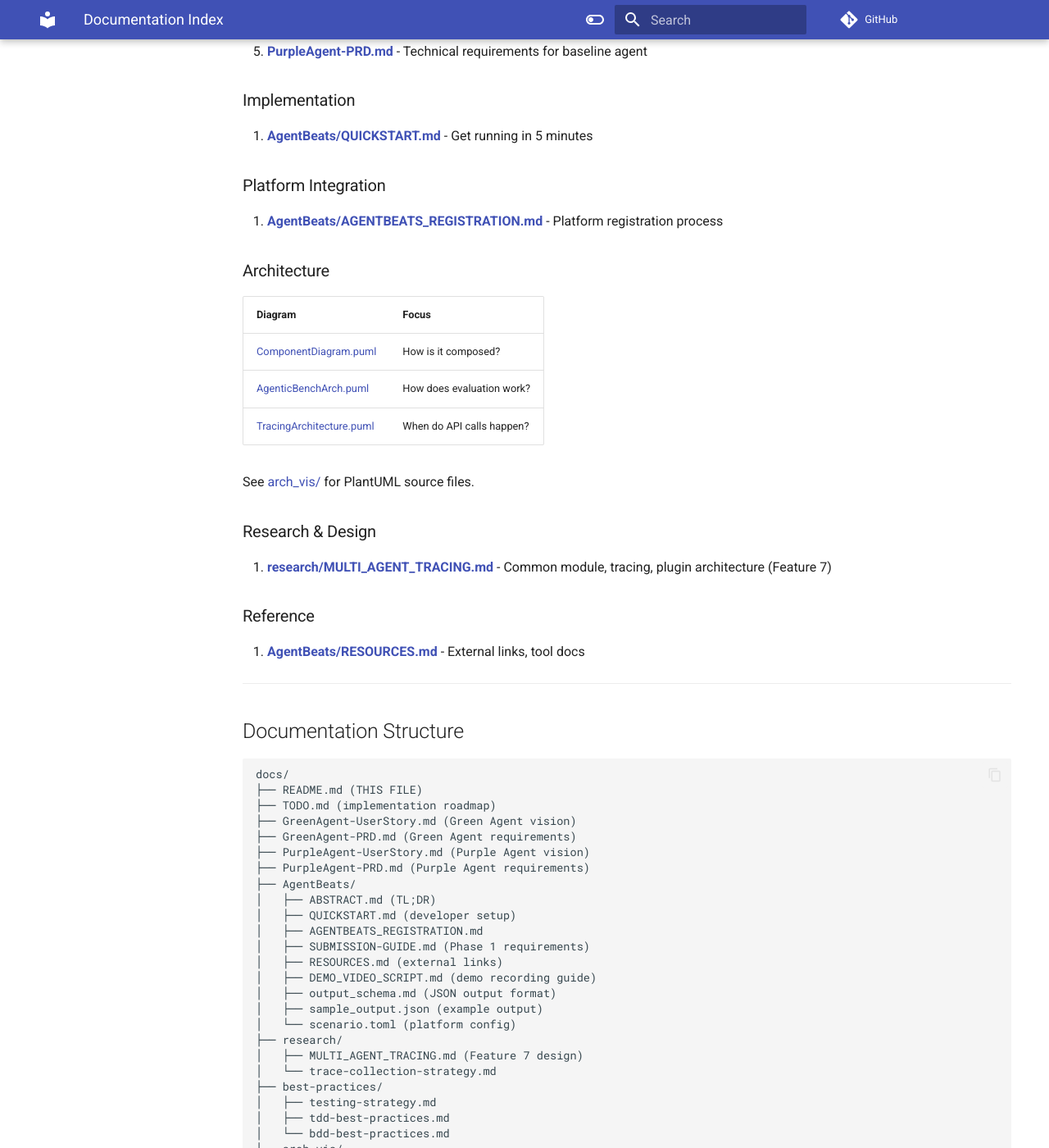
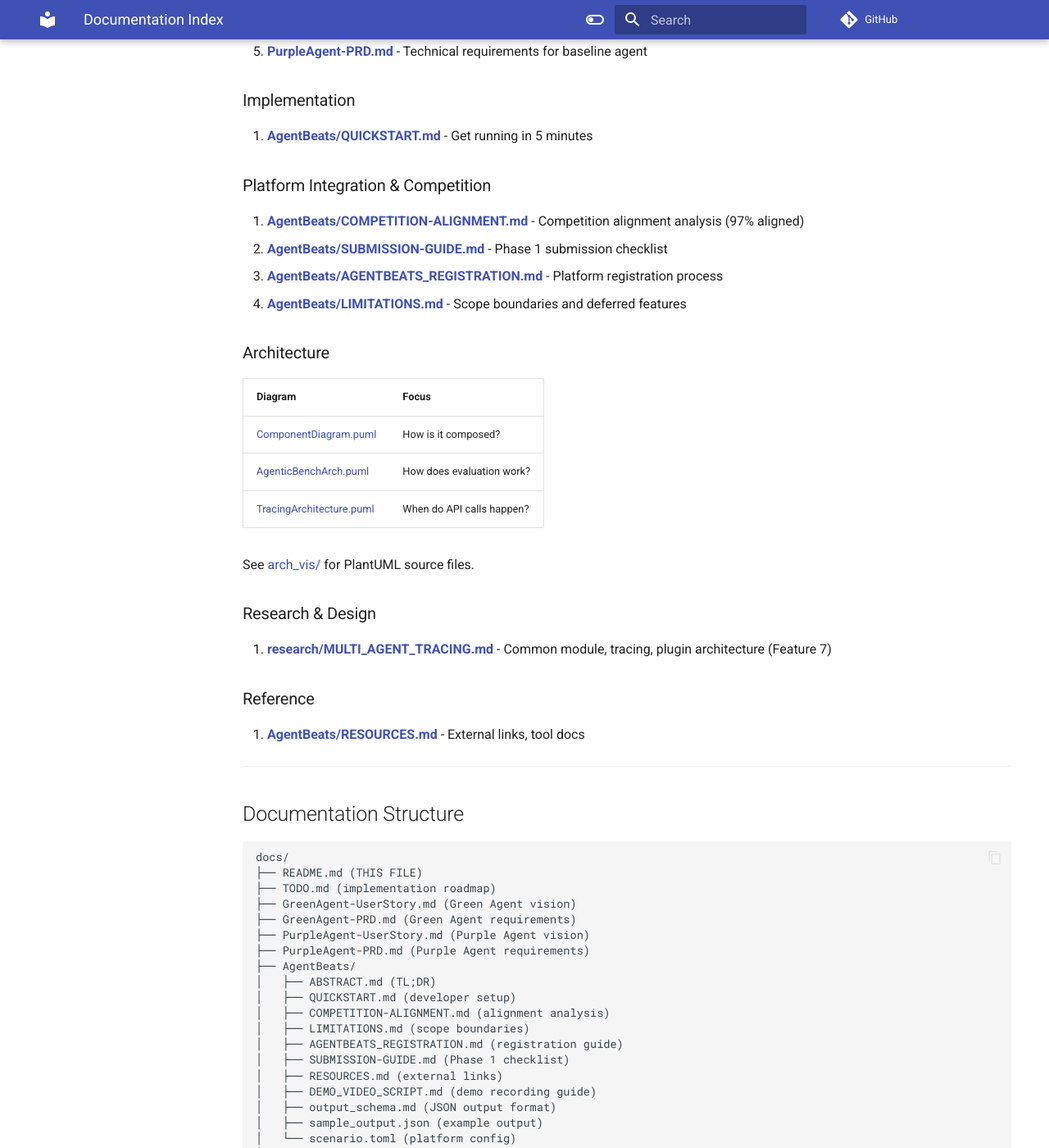
Before and after one commit to qte77/RDI-AgentBeats-MAS-GraphJudge, an MkDocs documentation site: the page built from docs/README.md, in a window 1280 px wide and 1400 px high, scrolled down 600 px. Shown: the whole window at 82% size. Built offline with MkDocs 1.6.1 and Material for MkDocs 9.7.7, drawn with Linux system fonts in a browser that asks for light colours; comment, search, counter and statistics services are not loaded; some of the changed text lies outside the part shown.

Commit message:
docs: refactor and reorganize README files
Restructure main README.md and docs/README.md for improved clarity and navigation. Reorganize sections and update content formatting.

Changes:
- README.md: restructure content and update formatting (110 lines changed)
- docs/README.md: enhance navigation and structure (21 lines added)

Co-Authored-By: Claude <noreply@anthropic.com>

````diff
--- a/docs/README.md
+++ b/docs/README.md
@@ -22,9 +22,12 @@
 
 1. **[AgentBeats/QUICKSTART.md](AgentBeats/QUICKSTART.md)** - Get running in 5 minutes
 
-### Platform Integration
+### Platform Integration & Competition
 
-1. **[AgentBeats/AGENTBEATS_REGISTRATION.md](AgentBeats/AGENTBEATS_REGISTRATION.md)** - Platform registration process
+1. **[AgentBeats/COMPETITION-ALIGNMENT.md](AgentBeats/COMPETITION-ALIGNMENT.md)** - Competition alignment analysis (97% aligned)
+2. **[AgentBeats/SUBMISSION-GUIDE.md](AgentBeats/SUBMISSION-GUIDE.md)** - Phase 1 submission checklist
+3. **[AgentBeats/AGENTBEATS_REGISTRATION.md](AgentBeats/AGENTBEATS_REGISTRATION.md)** - Platform registration process
+4. **[AgentBeats/LIMITATIONS.md](AgentBeats/LIMITATIONS.md)** - Scope boundaries and deferred features
 
 ### Architecture
 
@@ -59,8 +62,10 @@ docs/
 ├── AgentBeats/
 │   ├── ABSTRACT.md (TL;DR)
 │   ├── QUICKSTART.md (developer setup)
-│   ├── AGENTBEATS_REGISTRATION.md
-│   ├── SUBMISSION-GUIDE.md (Phase 1 requirements)
+│   ├── COMPETITION-ALIGNMENT.md (alignment analysis)
+│   ├── LIMITATIONS.md (scope boundaries)
+│   ├── AGENTBEATS_REGISTRATION.md (registration guide)
+│   ├── SUBMISSION-GUIDE.md (Phase 1 checklist)
 │   ├── RESOURCES.md (external links)
 │   ├── DEMO_VIDEO_SCRIPT.md (demo recording guide)
 │   ├── output_schema.md (JSON output format)
@@ -90,7 +95,10 @@ Read: AgentBeats/QUICKSTART.md
 # 2. Understand the vision
 Read: GreenAgent-UserStory.md → GreenAgent-PRD.md
 
-# 3. Deploy to platform
+# 3. Check competition alignment
+Read: AgentBeats/COMPETITION-ALIGNMENT.md
+
+# 4. Deploy to platform
 Read: AgentBeats/SUBMISSION-GUIDE.md
 ```
 
@@ -101,6 +109,8 @@ Read: AgentBeats/SUBMISSION-GUIDE.md
 | Question | Document |
 | ---------- | ---------- |
 | TL;DR? | AgentBeats/ABSTRACT.md |
+| Competition aligned? | AgentBeats/COMPETITION-ALIGNMENT.md |
+| What's out of scope? | AgentBeats/LIMITATIONS.md |
 | Green Agent vision? | GreenAgent-UserStory.md |
 | Green Agent requirements? | GreenAgent-PRD.md |
 | Purple Agent vision? | PurpleAgent-UserStory.md |
@@ -108,6 +118,7 @@ Read: AgentBeats/SUBMISSION-GUIDE.md
 | Get started? | AgentBeats/QUICKSTART.md |
 | Architecture? | arch_vis/*.puml |
 | Deploy? | AgentBeats/AGENTBEATS_REGISTRATION.md |
+| Submit? | AgentBeats/SUBMISSION-GUIDE.md |
 | Tracing/plugins? | research/MULTI_AGENT_TRACING.md |
 | TODOs? | TODO.md |
 
````
Also changed, not shown: README.md (+10 -1 lines).
